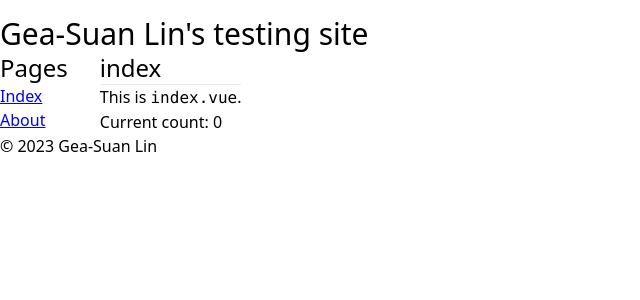
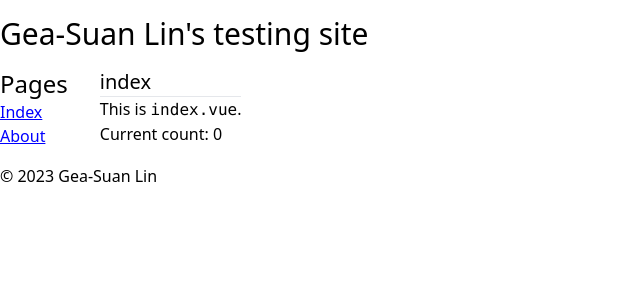
Before and after one commit to gslin/nuxt-playground, a Nuxt app: page / in a window 1280 px wide. Shown: the top 300 px of the page, without its empty margins (0-640 px from the left). Built offline with nearby package versions, Linux system fonts and the light colour scheme.

Commit message:
Refine hN and margin.

```diff
--- a/layouts/default.vue
+++ b/layouts/default.vue
@@ -1,7 +1,7 @@
 <template>
 <div class="container mx-auto m-4">
 <AppHeader/>
-<div class="flex flex-row">
+<div class="flex flex-row my-4">
   <div class="shrink mr-4">
     <h2>Pages</h2>
     <ul>
--- a/pages/about.vue
+++ b/pages/about.vue
@@ -5,7 +5,7 @@ counter.count++;
 </script>
 
 <template>
-<h2>about</h2>
+<h3>about</h3>
 <hr/>
 <p>Current count: {{ counter.count }}</p>
 </template>
--- a/pages/index.vue
+++ b/pages/index.vue
@@ -4,7 +4,7 @@ const counter = useCounterStore();
 </script>
 
 <template>
-<h2>index</h2>
+<h3>index</h3>
 <hr/>
 <p>This is <code>index.vue</code>.</p>
 <p>Current count: {{ counter.count }}</p>
```
